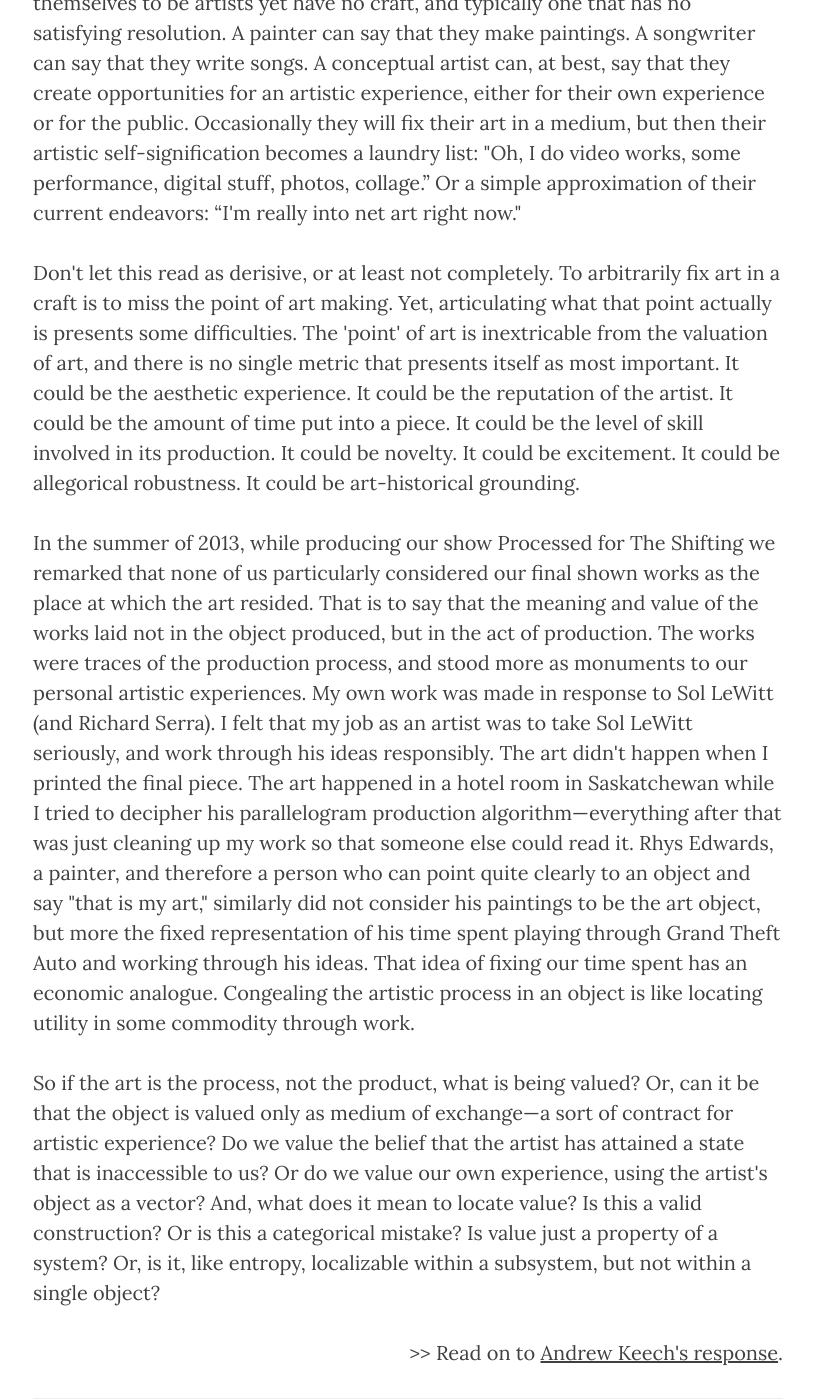
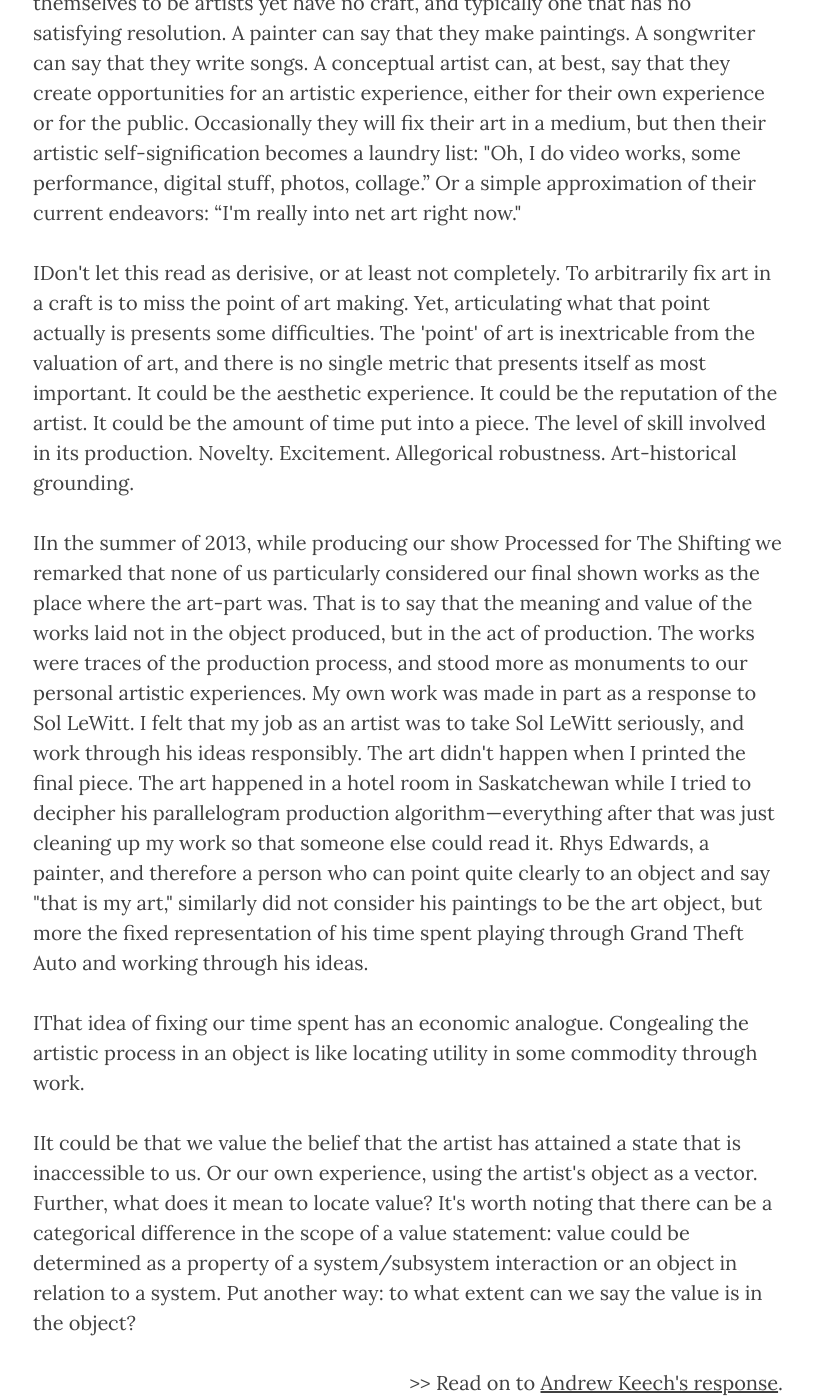
Before and after one commit to adriandgr/shifting-website, a Jekyll site: the page built from _posts/2015-06-14-dialogues-intro.md, in a window 1280 px wide and 1400 px high, scrolled down 1037 px. Shown: the whole window, without its empty margins (232-1046 px from the left). Built offline with Jekyll 4.4.1, drawn with Linux system fonts in a browser that asks for light colours; nearby versions of some CDN libraries.

Commit message:
edit to dialogues intro

```diff
--- a/_posts/2015-06-14-dialogues-intro.md
+++ b/_posts/2015-06-14-dialogues-intro.md
@@ -20,11 +20,13 @@
 
 <p>It's quite often that I hear artists being asked, "So what is it that you do?" This is a good question. This is an existentially critical question for those who consider themselves to be artists yet have no craft, and typically one that has no satisfying resolution. A painter can say that they make paintings. A songwriter can say that they write songs. A conceptual artist can, at best, say that they create opportunities for an artistic experience, either for their own experience or for the public. Occasionally they will fix their art in a medium, but then their artistic self-signification becomes a laundry list: "Oh, I do video works, some performance, digital stuff, photos, collage.” Or a simple approximation of their current endeavors: “I'm really into net art right now."</p>
 
-<p>Don't let this read as derisive, or at least not completely. To arbitrarily fix art in a craft is to miss the point of art making. Yet, articulating what that point actually is presents some difficulties. The 'point' of art is inextricable from the valuation of art, and there is no single metric that presents itself as most important. It could be the aesthetic experience. It could be the reputation of the artist. It could be the amount of time put into a piece. It could be the level of skill involved in its production. It could be novelty. It could be excitement. It could be allegorical robustness. It could be art-historical grounding.</p>
+<p>IDon't let this read as derisive, or at least not completely. To arbitrarily fix art in a craft is to miss the point of art making. Yet, articulating what that point actually is presents some difficulties. The 'point' of art is inextricable from the valuation of art, and there is no single metric that presents itself as most important. It could be the aesthetic experience. It could be the reputation of the artist. It could be the amount of time put into a piece. The level of skill involved in its production. Novelty. Excitement. Allegorical robustness. Art-historical grounding.</p>
 
-<p>In the summer of 2013, while producing our show Processed for The Shifting we remarked that none of us particularly considered our final shown works as the place at which the art resided. That is to say that the meaning and value of the works laid not in the object produced, but in the act of production. The works were traces of the production process, and stood more as monuments to our personal artistic experiences. My own work was made in response to Sol LeWitt (and Richard Serra). I felt that my job as an artist was to take Sol LeWitt seriously, and work through his ideas responsibly. The art didn't happen when I printed the final piece. The art happened in a hotel room in Saskatchewan while I tried to decipher his parallelogram production algorithm—everything after that was just cleaning up my work so that someone else could read it. Rhys Edwards, a painter, and therefore a person who can point quite clearly to an object and say "that is my art," similarly did not consider his paintings to be the art object, but more the fixed representation of his time spent playing through Grand Theft Auto and working through his ideas. That idea of fixing our time spent has an economic analogue. Congealing the artistic process in an object is like locating utility in some commodity through work.</p>
+<p>IIn the summer of 2013, while producing our show Processed for The Shifting we remarked that none of us particularly considered our final shown works as the place where the art-part was. That is to say that the meaning and value of the works laid not in the object produced, but in the act of production. The works were traces of the production process, and stood more as monuments to our personal artistic experiences. My own work was made in part as a response to Sol LeWitt. I felt that my job as an artist was to take Sol LeWitt seriously, and work through his ideas responsibly. The art didn't happen when I printed the final piece. The art happened in a hotel room in Saskatchewan while I tried to decipher his parallelogram production algorithm—everything after that was just cleaning up my work so that someone else could read it. Rhys Edwards, a painter, and therefore a person who can point quite clearly to an object and say "that is my art," similarly did not consider his paintings to be the art object, but more the fixed representation of his time spent playing through Grand Theft Auto and working through his ideas.</p>
 
-<p>So if the art is the process, not the product, what is being valued? Or, can it be that the object is valued only as medium of exchange—a sort of contract for artistic experience? Do we value the belief that the artist has attained a state that is inaccessible to us? Or do we value our own experience, using the artist's object as a vector? And, what does it mean to locate value? Is this a valid construction? Or is this a categorical mistake? Is value just a property of a system? Or, is it, like entropy, localizable within a subsystem, but not within a single object?</p>
+<p>IThat idea of fixing our time spent has an economic analogue. Congealing the artistic process in an object is like locating utility in some commodity through work.</p>
+
+<p>IIt could be that we value the belief that the artist has attained a state that is inaccessible to us. Or our own experience, using the artist's object as a vector. Further, what does it mean to locate value? It's worth noting that there can be a categorical difference in the scope of a value statement: value could be determined as a property of a system/subsystem interaction or an object in relation to a system. Put another way: to what extent can we say the value is in the object?</p>
 
 
 <p style="text-align: right">>> Read on to <a href="{{ page.next.url | prepend: site.baseurl | replace: '//', '/' }}">Andrew Keech's response</a>.</p>
```
